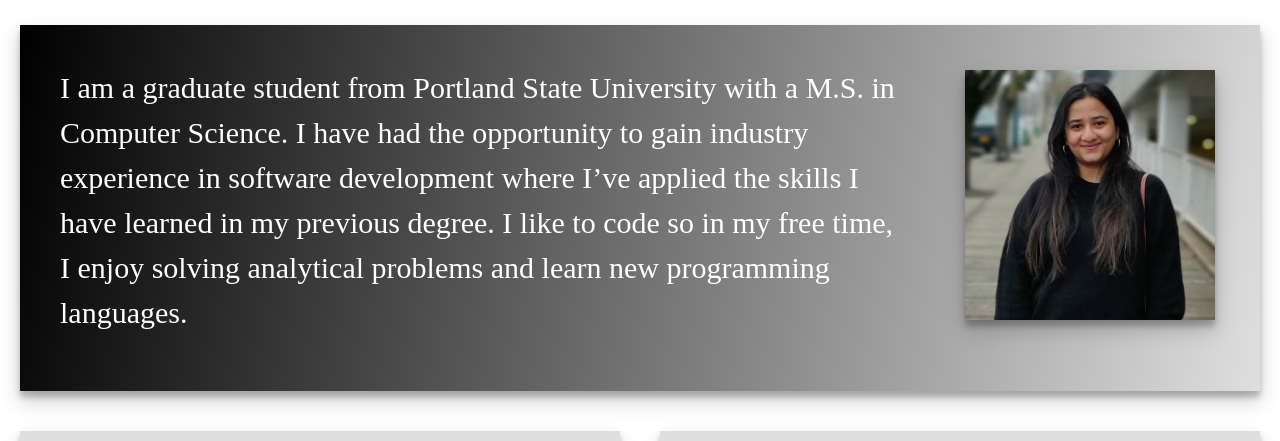
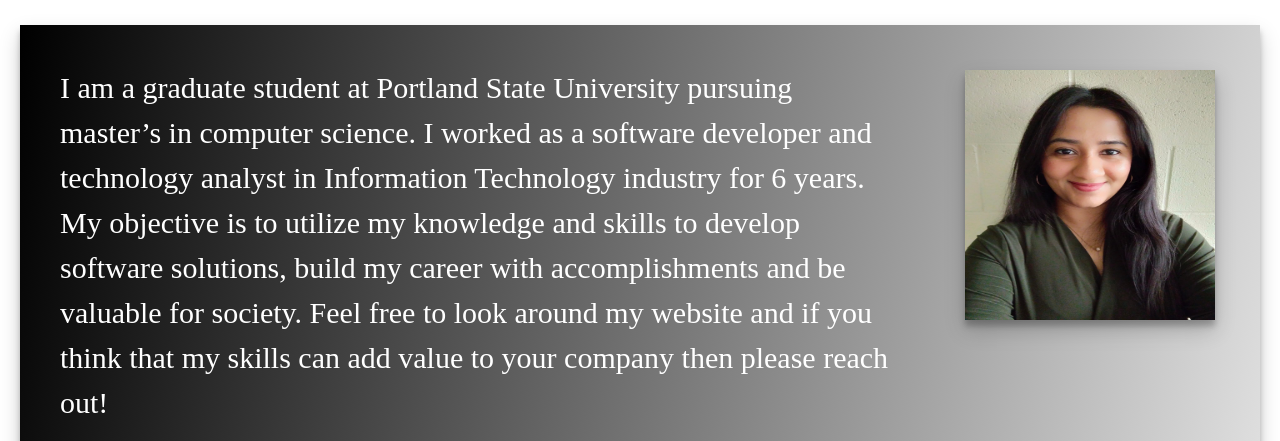
Before and after one commit to ruchakulkarni1/ruchakulkarni_, a plain HTML site: page index.html in a window 1280 px wide. Shown: the part 75-516 px from the top of the page. Drawn offline with nearby package versions, Linux system fonts and the light colour scheme; a script that the page names is missing.

Commit message:
Info and photo update

```diff
--- a/index.html
+++ b/index.html
@@ -44,14 +44,12 @@
                 <div class="aboutDiv">
                     <div class="aboutText">
                         <p class="aboutTextP">
-                        I am a graduate student from Portland State University with a M.S. in Computer Science.
-                        I have had the opportunity to gain industry experience in software development where I’ve
-                        applied the skills I have learned in my previous degree.
-                        I like to code so in my free time, I enjoy solving analytical problems and
-                        learn new programming languages.</p>
+                            I am a graduate student at Portland State University pursuing master’s in computer science. I worked as a software developer and technology analyst in Information Technology industry for 6 years. My objective is to utilize my knowledge and skills to develop software solutions, build my career with accomplishments and be valuable for society.
+
+                            Feel free to look around my website and if you think that my skills can add value to your company then please reach out!</p>
                     </div>
                     <div class="aboutImage">
-                        <img src="./My_Pic1.jpeg" alt="Profile_Pic" class="aboutPic"></img>
+                        <img src="./My_Pic0.jpeg" alt="Profile_Pic" class="aboutPic"></img>
                     </div>
                 </div>
                 <div class="aboutDetails">
```
Also changed, not shown: My_Pic0.jpeg (added).
